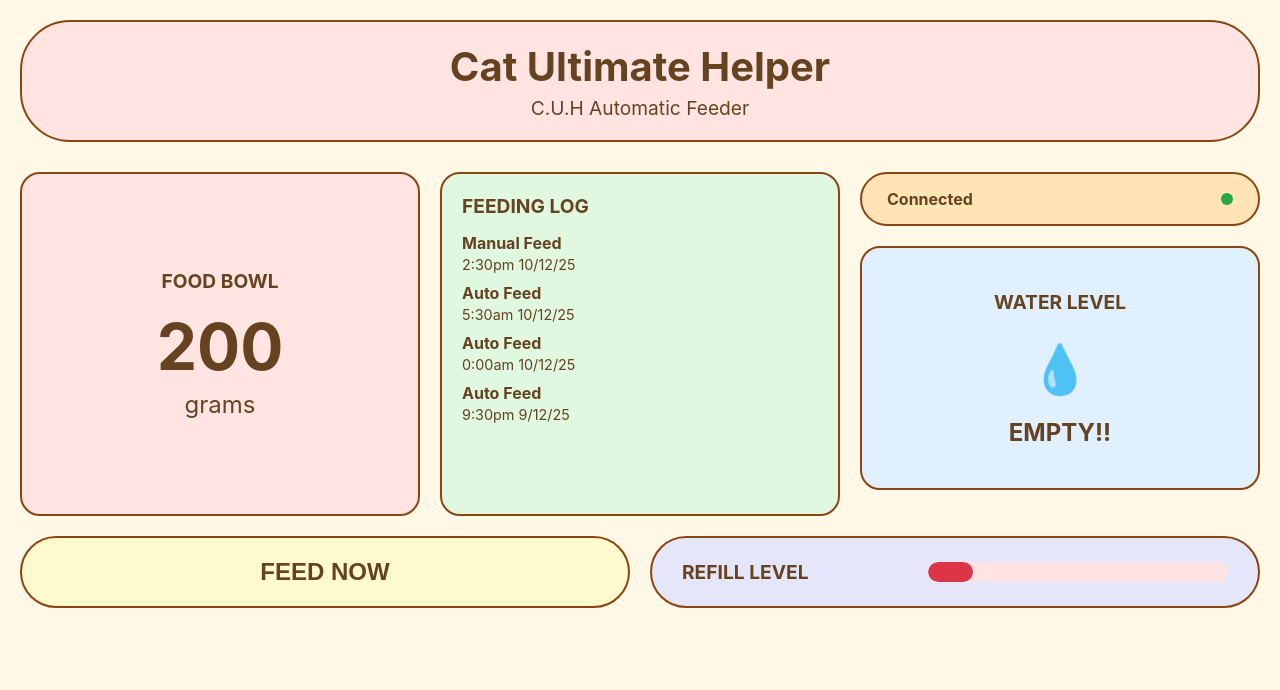
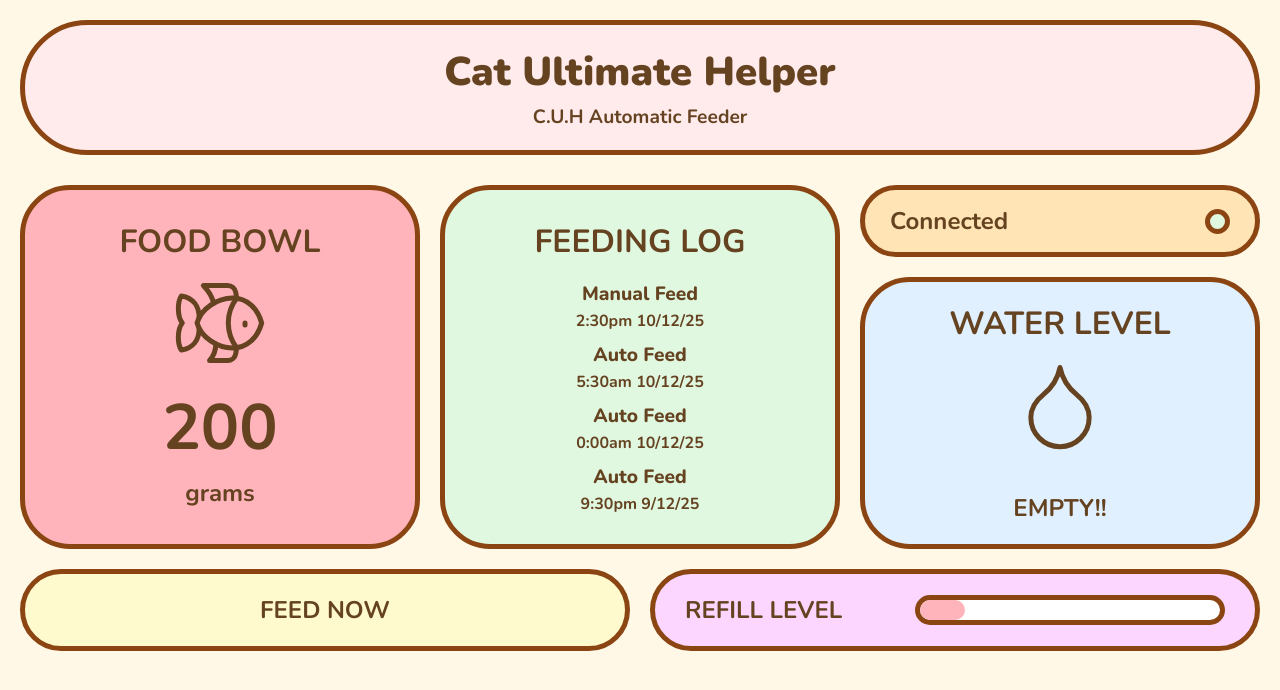
Before and after one commit to Zurusfig/EmbededFinalProject, a React (Create React App) app in the folder frontend/: page / in a window 1280 px wide. Shown: the top 690 px of the page. Built offline with nearby package versions, Linux system fonts and the light colour scheme.

Commit message:
stylistic changes

```diff
--- a/frontend/package.json
+++ b/frontend/package.json
@@ -9,6 +9,7 @@
     "@testing-library/user-event": "^13.5.0",
     "axios": "^1.13.2",
     "firebase": "^12.6.0",
+    "lucide-react": "^0.556.0",
     "react": "^19.2.1",
     "react-dom": "^19.2.1",
     "react-scripts": "5.0.1",
--- a/frontend/src/App.css
+++ b/frontend/src/App.css
@@ -1,17 +1,18 @@
+@import url('https://fonts.googleapis.com/css2?family=Nunito:ital,wght@0,200..1000;1,200..1000&display=swap');
+
 .App {
   min-height: 100vh;
   background-color: #FFF8E7; /* Light cream/pale yellow background */
   padding: 20px;
-  font-family: -apple-system, BlinkMacSystemFont, 'Segoe UI', 'Roboto', 'Oxygen',
-    'Ubuntu', 'Cantarell', 'Fira Sans', 'Droid Sans', 'Helvetica Neue',
-    sans-serif;
+  font-family: "Nunito", -apple-system, sans-serif;
+  font-weight: bold;
 }
 
 /* Header Section */
 .header-container {
-  background-color: #FFE4E1; /* Light pink */
-  border: 2px solid #8B4513; /* Brown outline */
-  border-radius: 50px; /* Pill-shaped */
+  background-color: #FFEAEC;
+  border: 5px solid #8B4513; /* Brown outline */
+  border-radius: 100px; /* Pill-shaped */
   padding: 20px 40px;
   margin-bottom: 30px;
   text-align: center;
@@ -20,7 +21,7 @@
 .main-title {
   color: #654321; /* Dark brown */
   font-size: 2.5rem;
-  font-weight: bold;
+  font-weight: 900;
   margin: 0;
 }
 
@@ -53,23 +54,28 @@
 
 /* Card Base Styles */
 .card {
-  border: 2px solid #8B4513; /* Brown outline */
-  border-radius: 20px; /* Rounded corners */
+  border: 5px solid #8B4513; /* Brown outline */
+  border-radius: 50px; /* Rounded corners */
   padding: 20px;
   background-color: #fff;
 }
 
 .card-header {
   color: #654321; /* Dark brown */
-  font-size: 1.2rem;
+  font-size: 2rem;
   font-weight: bold;
-  margin: 0 0 15px 0;
-  text-align: left;
+  display: flex;
+  justify-content: center;
+  align-items: center;
+  margin: 0;
+  padding: 0;
+  height: 20%;
+  width: 100%;
 }
 
 /* Food Bowl Card */
 .food-bowl-card {
-  background-color: #FFE4E1; /* Light pink */
+  background-color: #FFB3BA;
   display: flex;
   flex-direction: column;
   align-items: center;
@@ -82,6 +88,7 @@
   flex-direction: column;
   align-items: center;
   gap: 5px;
+  height: 80%;
 }
 
 .amount-value {
@@ -99,29 +106,39 @@
 .feeding-log-card {
   background-color: #E0F7E0; /* Light green */
   min-height: 300px;
+  display: flex;
+  flex-direction: column;
+  align-items: center;
+  justify-content: center;
 }
 
 .feeding-log-list {
   display: flex;
   flex-direction: column;
   gap: 10px;
+  justify-content: center;
+  align-items: center;
+  height: 80%;
+  overflow: auto;
 }
 
 .feeding-log-entry {
   display: flex;
   flex-direction: column;
   gap: 3px;
+  align-items: center;
+  justify-content: center;
 }
 
 .log-type {
   color: #654321; /* Dark brown */
-  font-weight: bold;
-  font-size: 1rem;
+  font-weight: 800;
+  font-size: 1.2rem;
 }
 
 .log-time {
   color: #654321; /* Dark brown */
-  font-size: 0.9rem;
+  font-size: 1rem;
 }
 
 /* Right Column */
@@ -144,18 +161,23 @@
 
 .connection-text {
   color: #654321; /* Dark brown */
+  font-size: 1.5rem;
+  display: flex;
+  align-items: center;
+  justify-content: center;
   font-weight: bold;
 }
 
 .connection-indicator {
-  width: 12px;
-  height: 12px;
+  width: 15px;
+  height: 15px;
   border-radius: 50%;
-  background-color: #28a745; /* Green */
+  border: 5px solid #8B4513;
+  background-color: #E0F7E0; /* Green */
 }
 
 .connection-indicator.disconnected {
-  background-color: #dc3545; /* Red */
+  background-color: #FFB3BA; /* Red */
 }
 
 /* Water Level Card */
@@ -184,8 +206,9 @@
 .feed-now-button {
   background-color: #FFFACD; /* Light yellow */
   border-radius: 50px; /* Pill-shaped */
-  border: 2px solid #8B4513; /* Brown outline */
+  border: 5px solid #8B4513; /* Brown outline */
   color: #654321; /* Dark brown */
+  font-family: "Nunito", -apple-system, BlinkMacSystemFont, sans-serif;
   font-weight: bold;
   font-size: 1.5rem;
   padding: 20px 40px;
@@ -195,7 +218,7 @@
 }
 
 .feed-now-button:hover {
-  transform: translateY(-2px);
+  transform: scale(1.02);
   box-shadow: 0 4px 8px rgba(0, 0, 0, 0.2);
 }
 
@@ -205,7 +228,7 @@
 
 /* Refill Level Card */
 .refill-level-card {
-  background-color: #E6E6FA; /* Light purple */
+  background-color: #FCD6FF;
   border-radius: 50px; /* Pill-shaped */
   display: flex;
   align-items: center;
@@ -217,15 +240,16 @@
 .refill-text {
   color: #654321; /* Dark brown */
   font-weight: bold;
-  font-size: 1.2rem;
+  font-size: 1.5rem;
 }
 
 .refill-progress-bar {
   flex: 1;
   max-width: 300px;
   height: 20px;
-  background-color: #FFE4E1; /* Light pink */
-  border-radius: 10px;
+  background-color: #ffffff; /* Light pink */
+  border: 5px solid #8B4513;
+  border-radius: 50px; /* Fully rounded pill shape */
   margin-left: 20px;
   overflow: hidden;
 }
@@ -237,25 +261,47 @@
 }
 
 .refill-progress-fill.refill-red {
-  background-color: #dc3545; /* Red */
+  background-color: #FFB3BA; /* Food Bowl pink - low level */
 }
 
 .refill-progress-fill.refill-orange {
-  background-color: #ff8c00; /* Orange */
+  background-color: #FFE4B5; /* Connection Status orange - medium-low level */
 }
 
 .refill-progress-fill.refill-yellow {
-  background-color: #ffc107; /* Yellow */
+  background-color: #FFFACD; /* Feed Now Button yellow - medium level */
 }
 
 .refill-progress-fill.refill-green {
-  background-color: #28a745; /* Green */
+  background-color: #E0F7E0; /* Feeding Log green - good level */
 }
 
 /* Responsive Design */
-@media (max-width: 1024px) {
+@media (max-width: 900px) {
   .top-row {
     grid-template-columns: 1fr;
+    display: flex;
+    flex-direction: column;
+  }
+
+  .food-bowl-card {
+    order: 2;
+  }
+
+  .feeding-log-card {
+    order: 3;
+  }
+
+  .right-column {
+    order: 1;
+  }
+
+  .connection-status-card {
+    order: 1;
+  }
+
+  .water-level-card {
+    order: 2;
   }
 
   .bottom-row {
--- a/frontend/src/App.js
+++ b/frontend/src/App.js
@@ -1,4 +1,6 @@
 import './App.css';
+import { Fish } from 'lucide-react';
+import { Droplet } from 'lucide-react';
 
 function App() {
   // Static data - will be replaced with Firebase data later
@@ -45,6 +47,9 @@ function App() {
           <div className="card food-bowl-card">
             <h2 className="card-header">FOOD BOWL</h2>
             <div className="food-amount">
+              <div className="food-amount-icon">
+                <Fish size={100} color="#654321" strokeWidth={5} absoluteStrokeWidth />
+              </div>
               <span className="amount-value">{foodBowlAmount}</span>
               <span className="amount-unit">grams</span>
             </div>
@@ -74,7 +79,9 @@ function App() {
             {/* Water Level */}
             <div className="card water-level-card">
               <h2 className="card-header">WATER LEVEL</h2>
-              <div className="water-droplet">💧</div>
+              <div className="water-droplet">
+                <Droplet size={100} color="#654321" strokeWidth={5} absoluteStrokeWidth />
+              </div>
               <div className="water-status">{waterLevel}</div>
             </div>
           </div>
```
Also changed, not shown: 1 other file (tests, documents, lock files or other folders).
